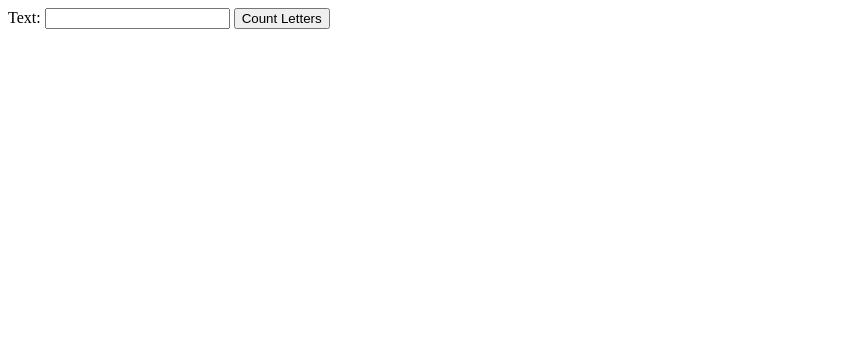
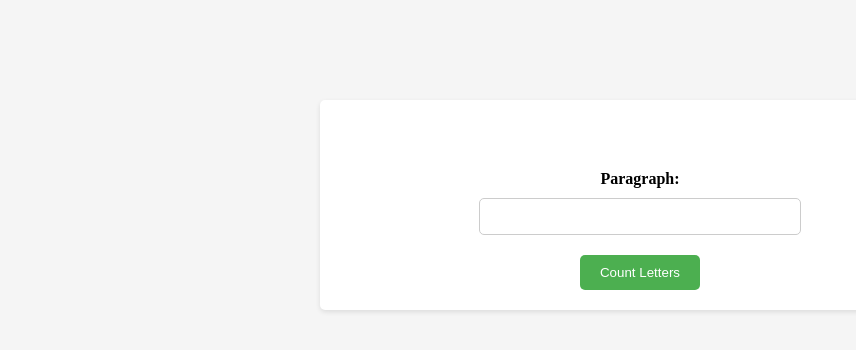
Before and after one commit to AMRRAGHEB118/sa2_task, a website: page frontend/views/index.html in a window 1280 px wide. Shown: the whole page, without its empty margins (0-856 px from the left). Drawn offline with Linux system fonts and the light colour scheme.

Commit message:
Add public files

```diff
--- a/frontend/public/style.css
+++ b/frontend/public/style.css
@@ -0,0 +1,52 @@
+body {
+    background-color: #f5f5f5;
+}
+
+.container {
+    max-width: 600px;
+    margin: 100px auto;
+    padding: 20px;
+    background-color: #fff;
+    border-radius: 5px;
+    box-shadow: 0 2px 5px rgba(0, 0, 0, 0.1);
+}
+
+form {
+    display: flex;
+    flex-direction: column;
+    align-items: center;
+    margin-top: 50px;
+}
+
+label {
+    font-weight: bold;
+    margin-bottom: 10px;
+}
+
+input[type="text"] {
+    padding: 10px;
+    border-radius: 5px;
+    border: 1px solid #ccc;
+    width: 300px;
+    margin-bottom: 20px;
+}
+
+input[type="submit"] {
+    background-color: #4CAF50;
+    color: white;
+    padding: 10px 20px;
+    border-radius: 5px;
+    border: none;
+    cursor: pointer;
+}
+
+input[type="submit"]:hover {
+    background-color: #45a049;
+}
+
+#result {
+    display: none;
+    font-size: 20px;
+    font-weight: bold;
+    margin-top: 20px;
+}
--- a/frontend/server.js
+++ b/frontend/server.js
@@ -4,6 +4,7 @@ const morgan = require('morgan');
 
 app.use(morgan('dev'));
 app.use(express.json());
+app.use(express.static('public'));
 
 app.get('/', (req, res) => {
     res.sendFile(__dirname + '/views/index.html');
--- a/frontend/views/index.html
+++ b/frontend/views/index.html
@@ -3,13 +3,18 @@
 <head>
     <meta charset="UTF-8">
     <meta name="viewport" content="width=device-width, initial-scale=1.0">
+    <link rel="stylesheet" href="/style.css">
     <title>Letters Counter</title>
 </head>
 <body>
-    <form>
-        <label for="text">Text:</label>
-        <input type="text" id="text" name="text">
-        <input type="submit" value="Count Letters">
-    </form>
+    <div class="container">
+        <form>
+            <label for="paragraph">Paragraph:</label>
+            <input type="text" id="paragraph" name="paragraph">
+            <input type="submit" value="Count Letters">
+        </form>
+        <p id="result"></p>
+    </div>
+    <script src="/script.js"></script>
 </body>
 </html>
```
Also changed, not shown: frontend/public/index.js (deleted), frontend/public/script.js (added).
